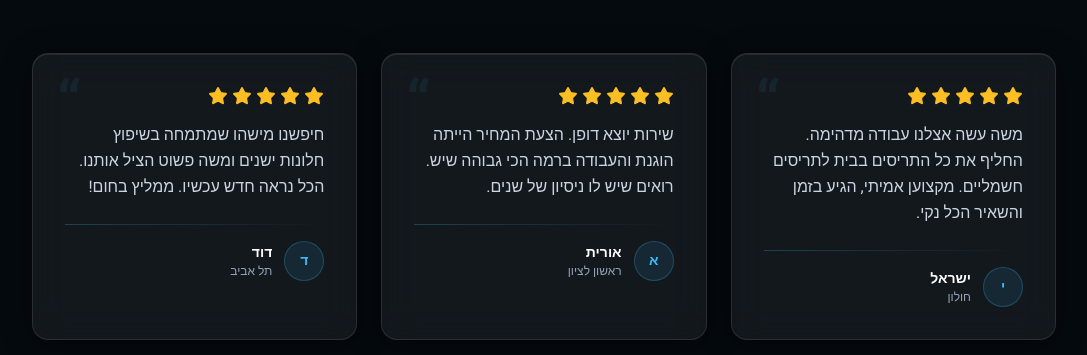
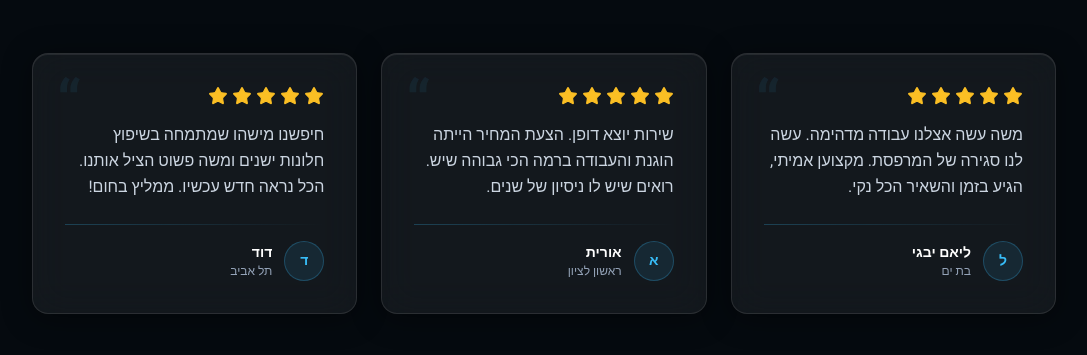
Before and after one commit to Yv-179/emerald-aluminum, a Next.js app: page / in a window 1280 px wide. Shown: the part 2680-3035 px from the top of the page, without its empty margins (96-1183 px from the left). Built offline with nearby package versions, Linux system fonts and the light colour scheme.

Commit message:
Update testimonial content

```diff
--- a/src/components/sections/TestimonialsSection.tsx
+++ b/src/components/sections/TestimonialsSection.tsx
@@ -10,9 +10,9 @@ const EASE: [number, number, number, number] = [0.22, 1, 0.36, 1];
 /* ─── Testimonials data ────────────────────────────────────────── */
 const TESTIMONIALS = [
   {
-    text: "משה עשה אצלנו עבודה מדהימה. החליף את כל התריסים בבית לתריסים חשמליים. מקצוען אמיתי, הגיע בזמן והשאיר הכל נקי.",
-    name: "ישראל",
-    city: "חולון",
+    text: "משה עשה אצלנו עבודה מדהימה. עשה לנו סגירה של המרפסת. מקצוען אמיתי, הגיע בזמן והשאיר הכל נקי.",
+    name: "ליאם יבגי",
+    city: "בת ים",
   },
   {
     text: "שירות יוצא דופן. הצעת המחיר הייתה הוגנת והעבודה ברמה הכי גבוהה שיש. רואים שיש לו ניסיון של שנים.",
```
